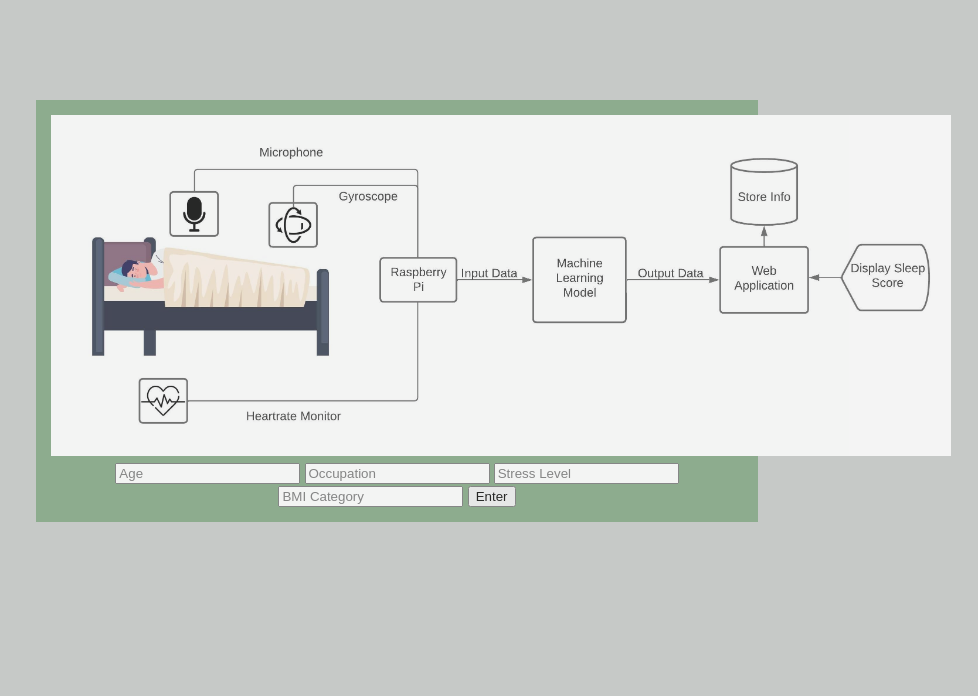
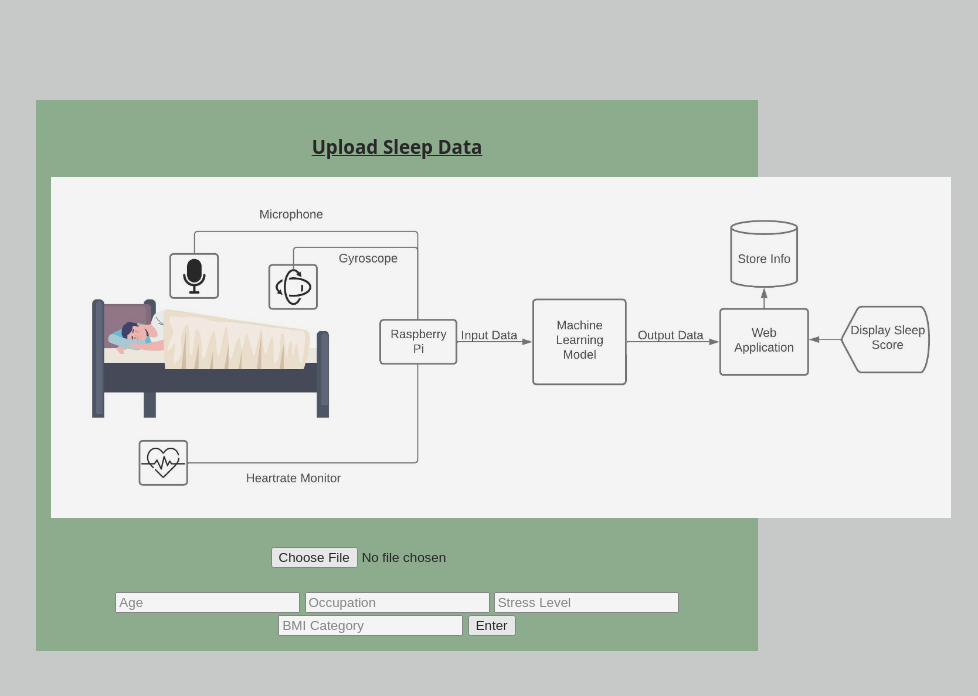
Before and after one commit to Divay292/ELEC490Capstone, a Flask app: page / in a window 1400 px wide. Shown: the part 104-800 px from the top of the page, without its empty margins (422-1400 px from the left). Run offline with Flask 3, Linux system fonts and the light colour scheme.

Commit message:
Update index.html

```diff
--- a/website/templates/index.html
+++ b/website/templates/index.html
@@ -35,8 +35,11 @@
 </div>
 
 <div class="body">
-    <img src="\static\src\System_Model.jpeg" alt="System Diagram" width="900" height="auto">
-    <br>
+    <h3><u>Upload Sleep Data</u></h3>
+    <img src="/static/src/System_Model.jpeg" alt="System Diagram" width="900" height="auto">
+    <br><br>
+    <label for="Sleep Data"></label><input type="file" id="Sleep Data" name="Data" accept=".text/csv">
+    <br><br>
     <label for="Age"></label><input type="text" id="Age" name="Age" placeholder="Age">
     <label for="Occupation"></label><input type="text" id="Occupation" name="Occupation" placeholder="Occupation">
     <label for="Stress Level"></label><input type="text" id="Stress Level" name="Stress" placeholder="Stress Level">
```
